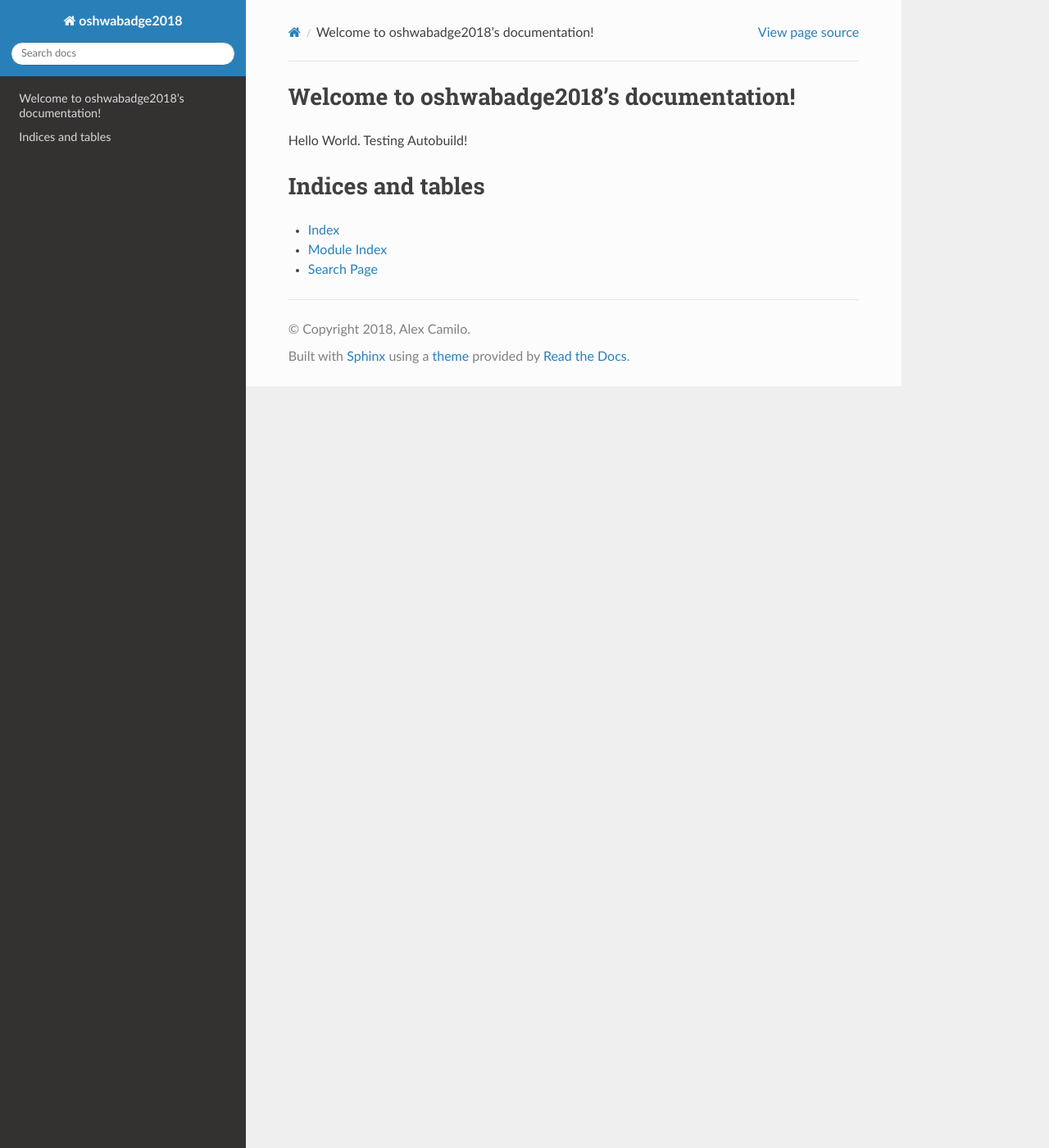
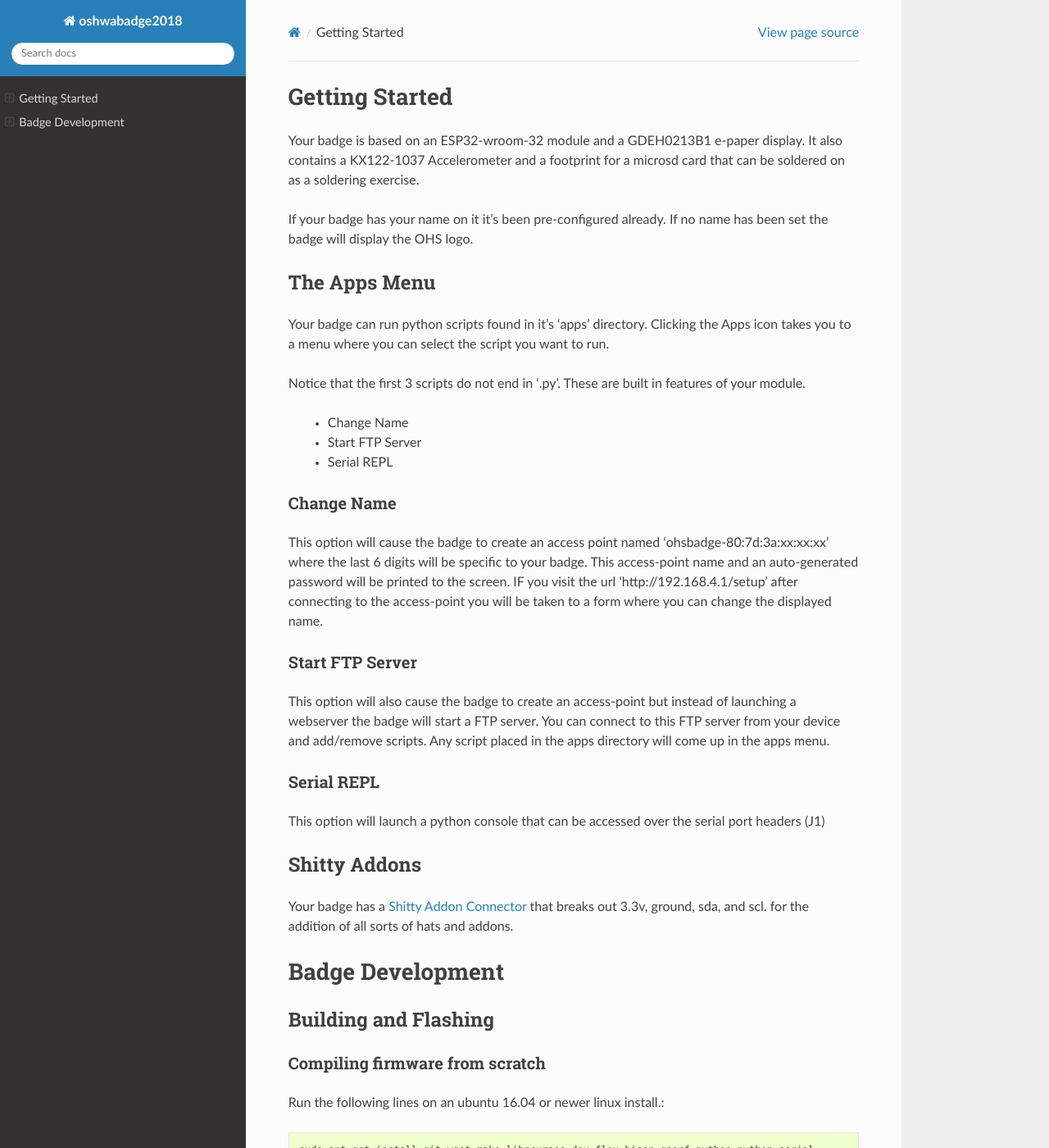
Before and after one commit to oshwabadge2018/oshwabadge2018.github.io, a Sphinx documentation site: the page built from source/docs.rst, in a window 1280 px wide and 1400 px high. Shown: the whole window at 82% size. Built offline with Sphinx 7.4.7 and the Read the Docs theme 2.0.0, drawn with Linux system fonts in a browser that asks for light colours; some of the changed text lies outside the part shown.

Commit message:
added some docs

```diff
--- a/source/docs.rst
+++ b/source/docs.rst
@@ -3,19 +3,80 @@
    You can adapt this file completely to your liking, but it should at least
    contain the root `toctree` directive.
 
-Welcome to oshwabadge2018's documentation!
-==========================================
-Hello World. Testing Autobuild!
-
-.. toctree::
-   :maxdepth: 2
-   :caption: Contents:
 
 
 
-Indices and tables
+Getting Started
 ==================
 
-* :ref:`genindex`
-* :ref:`modindex`
-* :ref:`search`
+Your badge is based on an ESP32-wroom-32 module and a GDEH0213B1 e-paper display. It also contains a KX122-1037 Accelerometer and a footprint for a microsd card that can be soldered on as a soldering exercise.
+
+If your badge has your name on it it's been pre-configured already. If no name has been set the badge will display the OHS logo.
+
+
+The Apps Menu
+------------------
+Your badge can run python scripts found in it's 'apps' directory. Clicking the Apps icon takes you to a menu where you can select the script you want to run.
+
+Notice that the first 3 scripts do not end in '.py'.  These are built in features of your module.
+
+ - Change Name
+ - Start FTP Server
+ - Serial REPL
+
+
+Change Name
++++++++++++++++++++
+This option will cause the badge to create an access point named 'ohsbadge-80:7d:3a:xx:xx:xx' where the last 6 digits will be specific to your badge. This access-point name and an auto-generated password will be printed to the screen. IF you visit the url 'http://192.168.4.1/setup' after connecting to the access-point you will be taken to a form where you can change the displayed name.
+
+Start FTP Server
++++++++++++++++++++
+This option will also cause the badge to create an access-point but instead of launching a webserver the badge will start a FTP server. You can connect to this FTP server from your device and add/remove scripts. Any script placed in the apps directory will come up in the apps menu.
+
+Serial REPL
++++++++++++++++++++
+This option will launch a python console that can be accessed over the serial port headers (J1)
+
+
+Shitty Addons
+-------------------
+Your badge has a `Shitty Addon Connector <https://hackaday.com/2018/06/21/this-is-the-year-conference-badges-get-their-own-badges/shitty-add-on-standard/>`_ that breaks out 3.3v, ground, sda, and scl. for the addition of all sorts of hats and addons.
+
+Badge Development
+===================
+
+Building and Flashing
+----------------------
+
+Compiling firmware from scratch
+++++++++++++++++++++++++++++++++++++
+Run the following lines on an ubuntu 16.04 or newer linux install.::
+
+  sudo apt-get install git wget make libncurses-dev flex bison gperf python python-serial
+  git clone https://github.com/oshwabadge2018/ohs2018-badge-firmware.git
+  cd ohs2018-badge-firmware
+  bash scripts/build.sh
+
+
+Your firmware will be built in 'micropython/ports/esp32/'
+
+Flashing Your Module
+++++++++++++++++++++++++++++++++++++++
+Flashing without the programming jig can be a bit annoying.
+
+ - Short en0 to GND
+ - while en0 is shorted short RST to ground
+ - while en0 is still shorted to GND release RST and wait 3 seconds
+ - connect your serial cable to rx and tx
+ - in the 'micropython/ports/esp32/' directory run 'make deploy'
+
+Hacking the hardware
+------------------------
+
+Accessing the KiCad PCB design
+++++++++++++++++++++++++++++++++
+The board was made in kicad and is `available on github <https://github.com/oshwabadge2018/ohs18badge>`_.
+
+Pre-Generated Schematics
++++++++++++++++++++++++++++
+These are also hosted on github and `can be found here <https://github.com/oshwabadge2018/ohs18badge/blob/607e4ca405daa215bd4eab3f1ffea525b4532651/badge-rev4.pdf>`_
```
